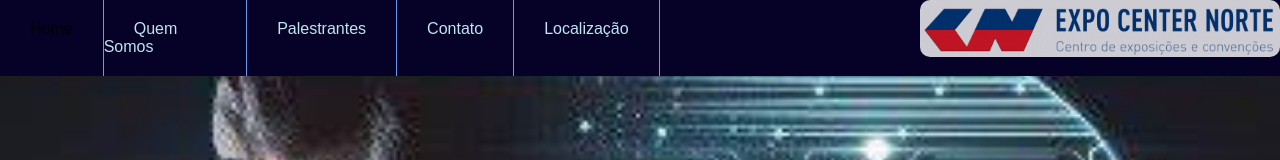
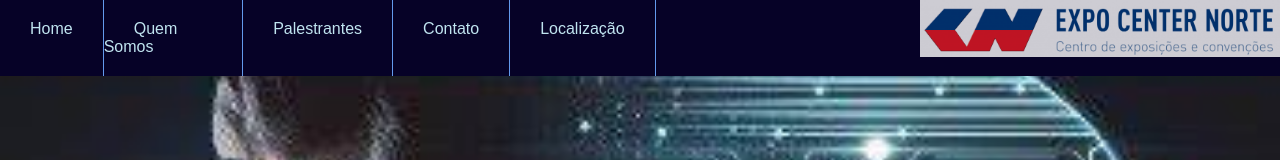
Before and after one commit to HelenCristina19/Evento-de-Tecnologia, a plain HTML site: page index.html in a window 1280 px wide. Shown: the top 160 px of the page. Drawn offline with Linux system fonts and the light colour scheme.

Commit message:
Projeto Finalizado

```diff
--- a/css/style.css
+++ b/css/style.css
@@ -66,9 +66,9 @@ a:hover {
   justify-content: center;
   width: 30%;
   height: 57px;
-  margin-left: 260px;
+  margin-left: 264px;
   font-style: var(--white);
-  border-radius: 10px;
+  border-radius: 0px;
   opacity: 0.8;
 }
 
```
